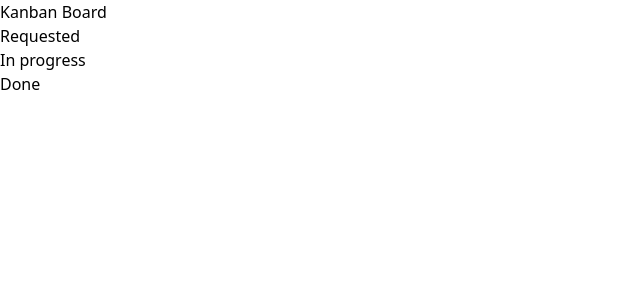
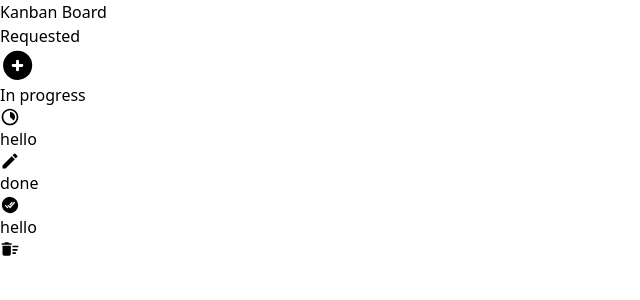
Before and after one commit to SudipGhara19/Kanban-Board, a React (Vite) app: page /kanban-board in a window 1280 px wide. Shown: the top 300 px of the page, without its empty margins (0-640 px from the left). Built offline with nearby package versions, Linux system fonts and the light colour scheme.

Commit message:
visually set the cards

```diff
--- a/package.json
+++ b/package.json
@@ -13,6 +13,7 @@
     "gsap": "^3.12.5",
     "react": "^18.3.1",
     "react-dom": "^18.3.1",
+    "react-icons": "^5.4.0",
     "react-router-dom": "^7.1.1"
   },
   "devDependencies": {
--- /dev/null
+++ b/src/components/AddTaskModal.jsx
@@ -0,0 +1,50 @@
+import React, { useState } from "react";
+
+function AddTaskModal({ showModal, setTasks }) {
+
+    const [newTask, setNewTask] = useState("");
+
+    const addTaskToRequested = () => {
+        if (!newTask.trim()) return;
+        setTasks((prevTasks) => ({
+            ...prevTasks,
+            requested: [...prevTasks.requested, newTask],
+        }));
+        setNewTask("");
+        showModal(false);
+    };
+
+    return (
+        <div className="fixed inset-0 text-zinc-900 bg-white bg-opacity-70 flex items-center justify-center z-50">
+            {/* Modal Content */}
+            <div className="bg-white w-[90%] md:w-[40%] p-6 rounded-lg shadow-lg relative">
+                {/* Close Button */}
+                <button
+                    className="absolute top-3 right-3 text-gray-600 hover:text-gray-900 text-2xl font-bold"
+                    onClick={() => showModal(false)}
+                >
+                    &times;
+                </button>
+                <h2 className="text-2xl text-zinc-900 font-semibold mb-4 text-center">Add New Task</h2>
+                <div className="mb-4">
+                    <input
+                        type="text"
+                        id="task"
+                        className="w-full border rounded-md p-2"
+                        placeholder="Enter task name"
+                        onChange={(e) => setNewTask(e.target.value)}
+                        value={newTask}
+                    />
+                </div>
+                <button
+                    onClick={addTaskToRequested}
+                    className="px-4 py-2 bg-blue-500 text-white rounded-md hover:bg-blue-600"
+                >
+                    Add Task
+                </button>
+            </div>
+        </div>
+    );
+}
+
+export default AddTaskModal;
--- a/src/index.css
+++ b/src/index.css
@@ -1,3 +1,7 @@
 @tailwind base;
 @tailwind components;
 @tailwind utilities;
+
+.scroll-bar::-webkit-scrollbar {
+    display: none;
+}
--- a/src/pages/KanbanBoard.jsx
+++ b/src/pages/KanbanBoard.jsx
@@ -1,7 +1,40 @@
-import React from 'react';
+import React, { useEffect, useState } from 'react';
+import { TbCirclePlusFilled } from 'react-icons/tb';
+import AddTaskModal from '../components/AddTaskModal';
+import { FaCodePullRequest } from 'react-icons/fa6';
+import { RiProgress3Line } from 'react-icons/ri';
+import { IoCheckmarkDoneCircle } from 'react-icons/io5';
+import { MdDeleteSweep, MdModeEdit } from 'react-icons/md';
 
 function KanbanBoard() {
+
+    const [tasks, setTasks] = useState({
+        requested: [],
+        inProgress: ["hello"],
+        done: ["hello"],
+    });
+    const [isAdding, setIsAdding] = useState(false);
+
+    // Load tasks from localStorage when the component mounts
+    useEffect(() => {
+        const savedTasks = JSON.parse(localStorage.getItem("kanbanTasks"));
+        if (savedTasks) {
+            setTasks(savedTasks);
+        }
+    }, []);
+
+    // Save tasks to localStorage whenever `tasks` changes
+    useEffect(() => {
+        if (tasks) { // Ensure tasks are defined before saving
+            localStorage.setItem("kanbanTasks", JSON.stringify(tasks));
+        }
+    }, [tasks]);
+
+
+
+
     return (
+        <>
             <div className="w-screen h-screen py-5">
                 <div className="h-auto w-full mx-auto flex flex-col items-center max-w-screen-xl">
                     <h1 className="w-[70%] mx-auto text-center text-5xl font-semibold py-4 bg-transparent text-zinc-50 border-[1px] border-zinc-200 rounded-sm">
@@ -9,26 +42,90 @@ function KanbanBoard() {
                     </h1>
 
                     <div className="w-full h-full mx-10 flex justify-evenly">
-                    <div className="w-[25%] h-[70vh] bg-slate-300 my-4 rounded-md overflow-y-auto">
-                        <h1 className="text-white uppercase text-center font-semibold py-3 bg-gradient-to-r from-[#4cb5ff] to-[#0248d5] ">
+                        <div className="w-[25%] h-[70vh] bg-slate-300 my-4 rounded-md overflow-y-auto scroll-bar">
+                            <h1 className="text-white uppercase text-center font-semibold py-3 bg-gradient-to-r from-[#4cb5ff] to-[#0248d5] relative sticky top-0 z-10">
                                 Requested
+                                <TbCirclePlusFilled
+                                    className='absolute text-zinc-200 top-2 right-2 hover:text-zinc-50 hover:scale-110 transition-all ease-in-out duration-300'
+                                    size={35}
+                                    onClick={() => setIsAdding(true)} />
                             </h1>
+
+                            {tasks.requested && tasks.requested.length > 0 && (
+                                tasks.requested.map((t, i) => (
+                                    <div
+                                        key={i}
+                                        className="m-3 text-zinc-800 text-sm px-2 py-4 bg-white flex justify-between items-center gap-2 rounded-md relative group hover:scale-105 transition-all ease-in-out duration-300"
+                                    >
+                                        <div className="flex items-center gap-2">
+                                            <FaCodePullRequest className="text-blue-600 flex-shrink-0" size={15} />
+                                            <p className="leading-5 select-none">{t}</p>
+                                        </div>
+                                        <MdModeEdit
+                                            className="absolute right-2 text-gray-400 opacity-0 group-hover:opacity-100 group-hover:translate-x-0 translate-x-2 transition-all duration-500 ease-in-out cursor-pointer"
+                                            size={20}
+                                        />
+                                    </div>
+                                ))
+                            )}
                         </div>
 
 
-                    <div className="w-[25%] h-[70vh] bg-slate-300 my-4 rounded-md overflow-y-auto">
-                        <h1 className="text-white uppercase text-center font-semibold py-3 bg-gradient-to-r from-[#f0d24d] to-[#f49025]">
+
+                        <div className="w-[25%] h-[70vh] bg-slate-300 my-4 rounded-md overflow-y-auto scroll-bar">
+                            <h1 className="text-white uppercase text-center font-semibold py-3 bg-gradient-to-r from-[#ede155] to-[#f39f18] relative sticky top-0 z-10">
                                 In progress
                             </h1>
+
+                            {tasks.inProgress && tasks.inProgress.length > 0 && (
+                                tasks.inProgress.map((t, i) => (
+                                    <div
+                                        key={i}
+                                        className="m-3 text-zinc-800 text-sm px-2 py-4 bg-white flex justify-between items-center gap-2 rounded-md relative group hover:scale-105 transition-all ease-in-out duration-300"
+                                    >
+                                        <div className="flex items-center gap-2">
+                                            <RiProgress3Line className="text-[#f39f18] flex-shrink-0" size={20} />
+                                            <p className="leading-5 select-none">{t}</p>
                                         </div>
-                    <div className="w-[25%] h-[70vh] bg-slate-300 my-4 rounded-md overflow-y-auto">
-                        <h1 className="text-white uppercase text-center font-semibold py-3 bg-gradient-to-r from-[#50d16a] to-[#049509]">
-                            Done
+                                        <MdModeEdit
+                                            className="absolute right-2 text-gray-400 opacity-0 group-hover:opacity-100 group-hover:translate-x-0 translate-x-2 transition-all duration-500 ease-in-out cursor-pointer"
+                                            size={20}
+                                        />
+                                    </div>
+                                ))
+                            )}
+                        </div>
+
+
+                        <div className="w-[25%] h-[70vh] bg-slate-300 my-4 rounded-md overflow-y-auto scroll-bar">
+                            <h1 className="text-white uppercase text-center font-semibold py-3 bg-gradient-to-r from-[#6af283] to-[#03981f] relative sticky top-0 z-10">
+                                done
                             </h1>
+
+                            {tasks.done && tasks.done.length > 0 && (
+                                tasks.done.map((t, i) => (
+                                    <div
+                                        key={i}
+                                        className="m-3 text-zinc-800 text-sm px-2 py-4 bg-white flex justify-between items-center gap-2 rounded-md relative group hover:scale-105 transition-all ease-in-out duration-300"
+                                    >
+                                        <div className="flex items-center gap-2">
+                                            <IoCheckmarkDoneCircle className="text-[#03981f] flex-shrink-0" size={20} />
+                                            <p className="leading-5 select-none">{t}</p>
+                                        </div>
+                                        <MdDeleteSweep
+                                            className="absolute right-2 text-red-400 opacity-0 group-hover:opacity-100 group-hover:translate-x-0 translate-x-2 transition-all duration-500 ease-in-out cursor-pointer"
+                                            size={20}
+                                        />
+                                    </div>
+                                ))
+                            )}
                         </div>
                     </div>
                 </div>
             </div>
+
+            {isAdding && <AddTaskModal showModal={setIsAdding} setTasks={setTasks} />}
+        </>
     );
 }
 
```
Also changed, not shown: 1 other file (tests, documents, lock files or other folders). Lines whose indentation alone changed are shown as unchanged.
